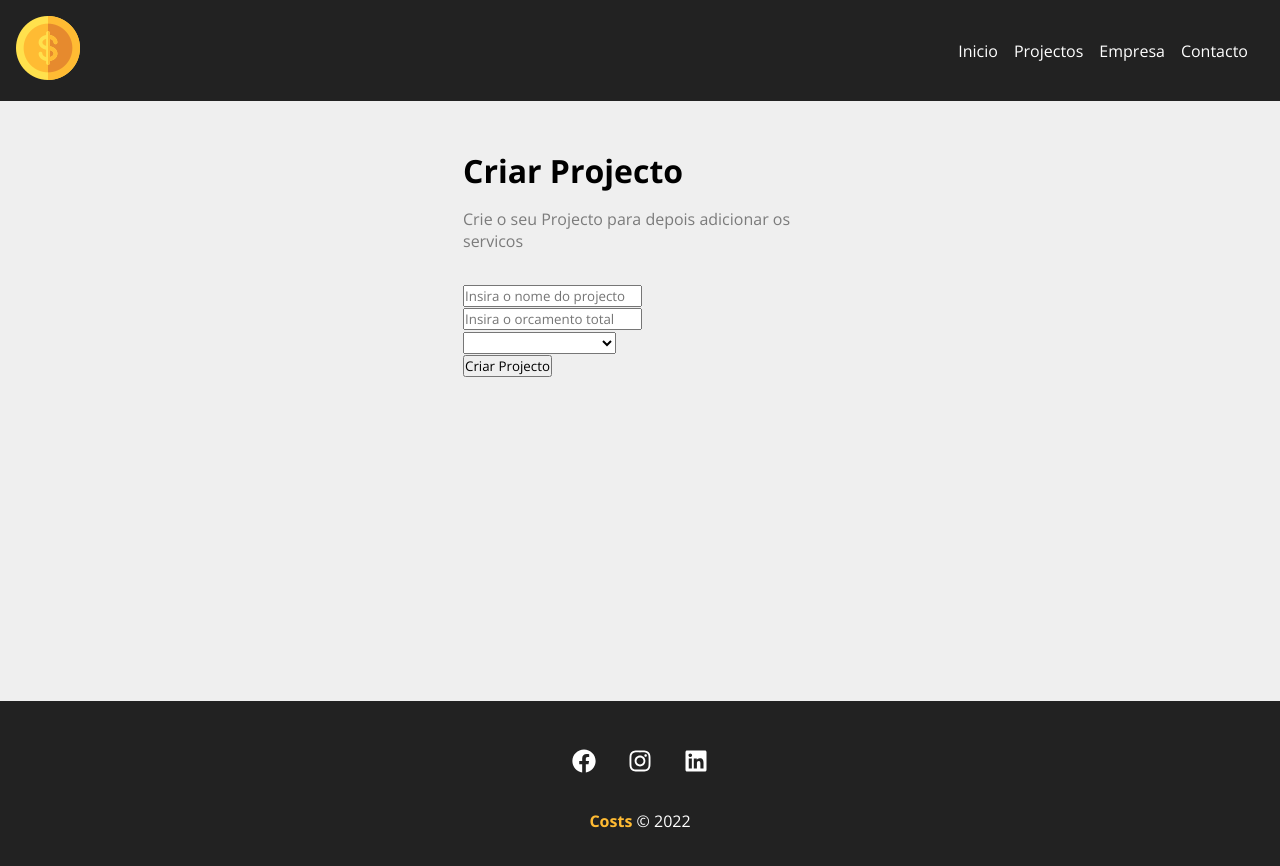
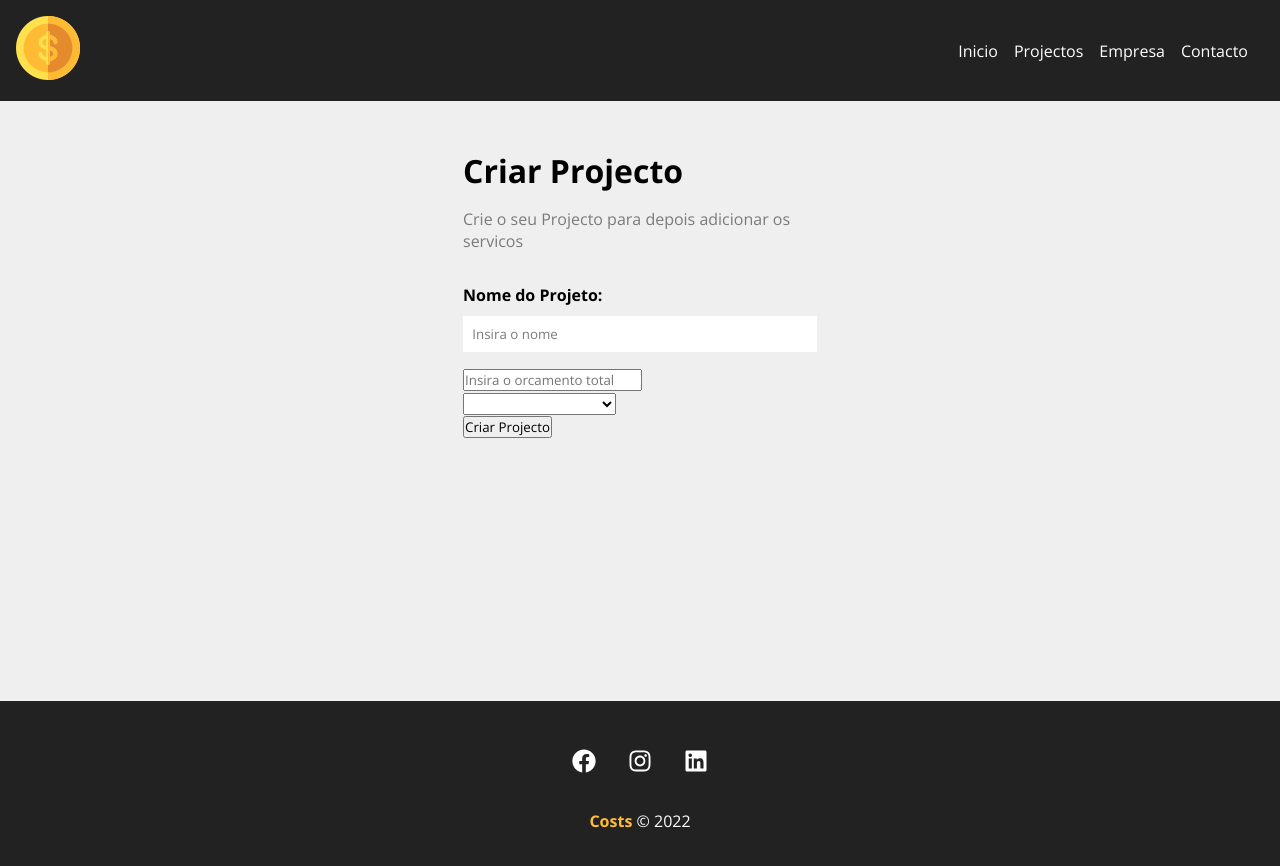
Before and after one commit to queirozSousa/projecto_react, a React (Create React App) app: page /newproject in a window 1280 px wide. Shown: the top 866 px of the page. Built offline with nearby package versions, Linux system fonts and the light colour scheme.

Commit message:
Update ProjectForm.js

```diff
--- a/src/components/project/ProjectForm.js
+++ b/src/components/project/ProjectForm.js
@@ -1,11 +1,10 @@
+import Input from '../form/Input'
 import styles from './Project.module.css'
 
 function ProjecForm(){
     return(
         <form className={styles.form}>
-            <div>
-                <input type="text" placeholder="Insira o nome do projecto" />
-            </div>
+            <Input type='text' text='Nome do Projeto' name='name' placeholder='Insira o nome'/>
             <div>
                 <input type="number" placeholder="Insira o orcamento total"/>
             </div>
```
